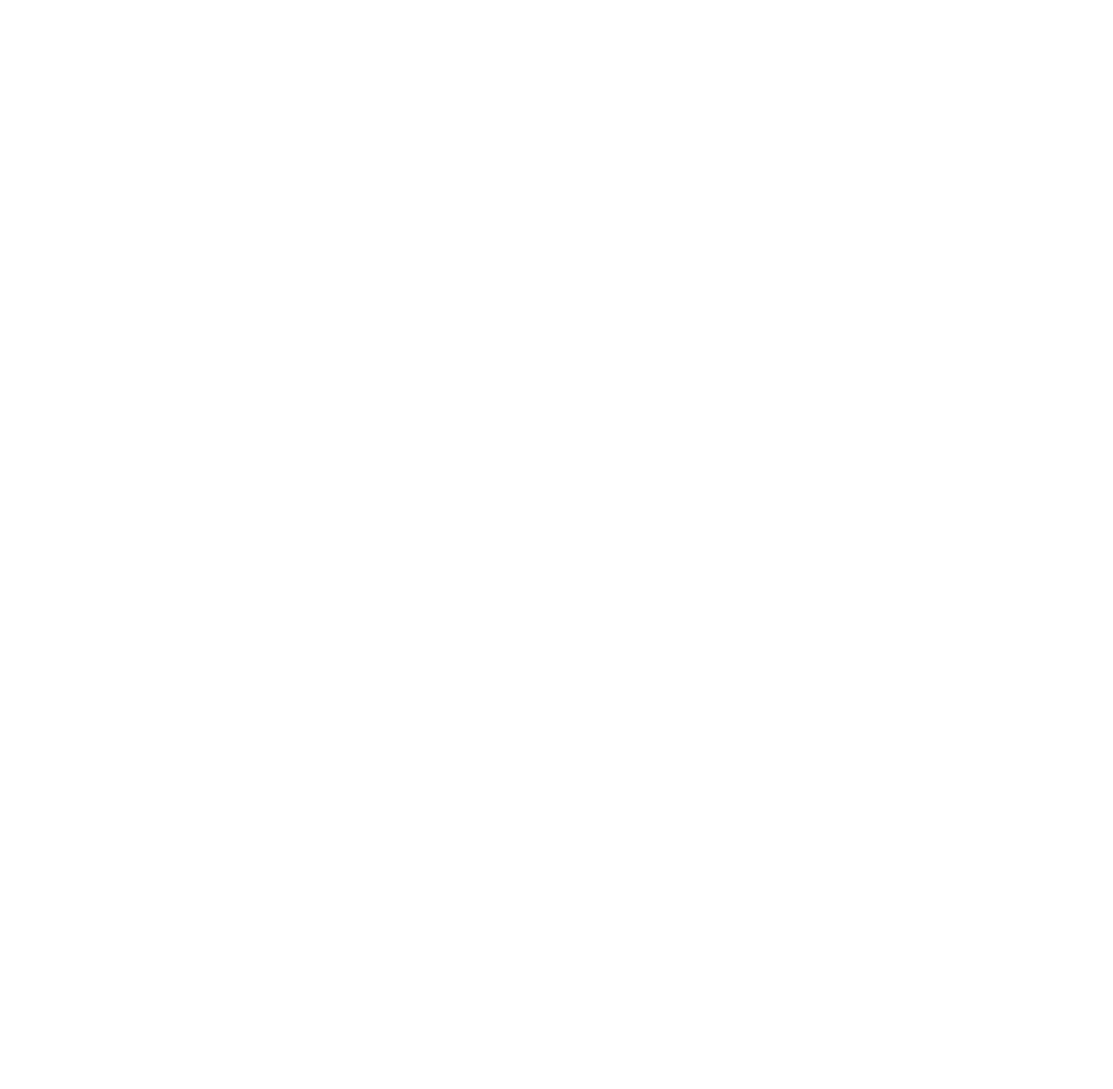
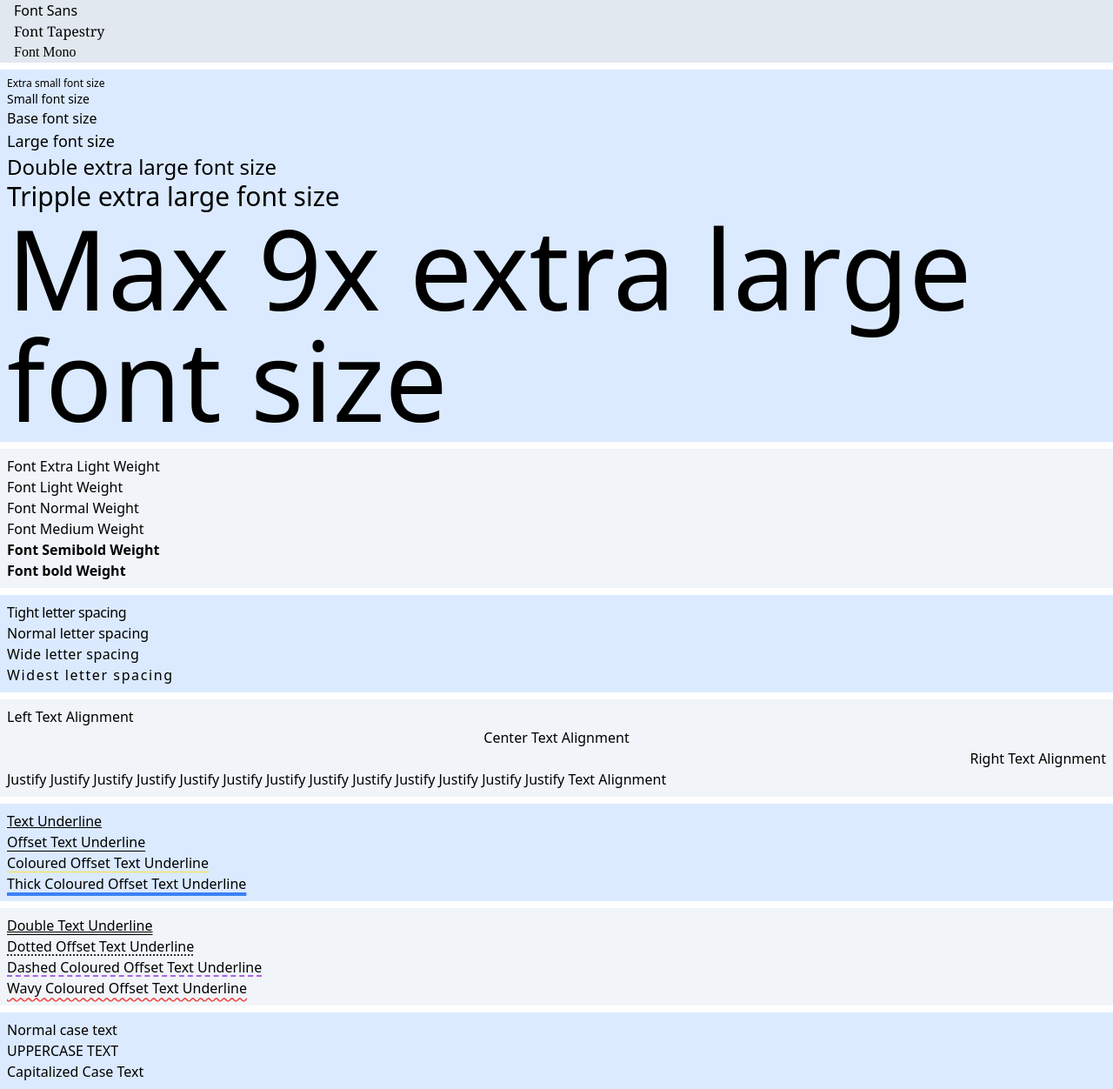
Before and after one commit to KwabSA/practical-tailwindcss, a plain HTML site: page 04-typography/index.html in a window 1280 px wide. Shown: the whole page at 87% size. Before the commit the page ends 800 px from the top, so only its background shows below. Drawn offline with nearby package versions, Linux system fonts and the light colour scheme; a web font is replaced by a local one.

Commit message:
Added typography

```diff
--- a/04-typography/index.html
+++ b/04-typography/index.html
@@ -4,27 +4,115 @@
     <meta charset="UTF-8" />
     <meta http-equiv="X-UA-Compatible" content="IE=edge" />
     <meta name="viewport" content="width=device-width, initial-scale=1.0" />
+    <link
+      href="https://fonts.googleapis.com/css2?family=Tapestry&display=swap"
+      rel="stylesheet"
+    />
     <script src="https://cdn.tailwindcss.com"></script>
+    <script>
+      tailwind.config = {
+        theme: {
+          fontFamily: {
+            sans: ["ui-sans-serif", "system-ui"],
+            serif: ["Tapestry", "ui-serif", "Georgia"],
+            mono: ["ui-monospace", "SFMono-Regular"],
+          },
+        },
+      };
+    </script>
     <title>Typography</title>
   </head>
   <body>
     <!-- Font Family -->
+    <div class="bg-slate-200 pl-4">
+      <div class="font-sans">Font Sans</div>
+      <div class="font-serif">Font Tapestry</div>
+      <div class="font-mono">Font Mono</div>
+    </div>
 
     <!-- Font Size -->
+    <div class="my-2 p-2 bg-blue-100">
+      <div class="text-xs">Extra small font size</div>
+      <div class="text-sm">Small font size</div>
+      <div class="text-base">Base font size</div>
+      <div class="text-lg">Large font size</div>
+      <div class="text-2xl">Double extra large font size</div>
+      <div class="text-3xl">Tripple extra large font size</div>
+      <div class="text-9xl">Max 9x extra large font size</div>
+    </div>
 
     <!-- Font Weight -->
+    <div class="bg-slate-100 p-2">
+      <div class="font-extralight">Font Extra Light Weight</div>
+      <div class="font-light">Font Light Weight</div>
+      <div class="font-normal">Font Normal Weight</div>
+      <div class="font-medium">Font Medium Weight</div>
+      <div class="font-semibold">Font Semibold Weight</div>
+      <div class="font-bold">Font bold Weight</div>
+    </div>
 
     <!-- Letter Spacing -->
+    <div class="bg-blue-100 p-2 my-2">
+      <div class="tracking-tight">Tight letter spacing</div>
+      <div class="tracking-normal">Normal letter spacing</div>
+      <div class="tracking-wide">Wide letter spacing</div>
+      <div class="tracking-widest">Widest letter spacing</div>
+    </div>
 
     <!-- Text Alignment -->
+    <div class="bg-slate-100 my-2 p-2">
+      <div class="text-left">Left Text Alignment</div>
+      <div class="text-center">Center Text Alignment</div>
+      <div class="text-right">Right Text Alignment</div>
+      <div class="text-justify">
+        Justify Justify Justify Justify Justify Justify Justify Justify Justify
+        Justify Justify Justify Justify Text Alignment
+      </div>
+    </div>
 
     <!-- Text Decoration -->
+    <div class="bg-blue-100 my-2 p-2">
+      <div class="underline decoration">Text Underline</div>
+      <div class="underline decoration underline-offset-4">
+        Offset Text Underline
+      </div>
+      <div
+        class="underline decoration decoration-yellow-300 underline-offset-4"
+      >
+        Coloured Offset Text Underline
+      </div>
+      <div
+        class="underline decoration-4 decoration-blue-500 underline-offset-4"
+      >
+        Thick Coloured Offset Text Underline
+      </div>
+    </div>
 
     <!-- Decoration Style -->
-
+    <div class="bg-slate-100 my-2 p-2">
+      <div class="underline decoration-double">Double Text Underline</div>
+      <div class="underline decoration-dotted underline-offset-4">
+        Dotted Offset Text Underline
+      </div>
+      <div
+        class="underline decoration-dashed decoration-purple-600 underline-offset-4"
+      >
+        Dashed Coloured Offset Text Underline
+      </div>
+      <div
+        class="underline decoration-wavy decoration-red-500 underline-offset-4"
+      >
+        Wavy Coloured Offset Text Underline
+      </div>
+    </div>
     <!-- Decoration Offset -->
 
     <!-- Text Transform -->
+    <div class="bg-blue-100 ny-2 p-2">
+      <div class="normal-case">Normal case text</div>
+      <div class="uppercase">uppercase text</div>
+      <div class="capitalize">capitalized case text</div>
+    </div>
   </body>
 </html>
 
```
